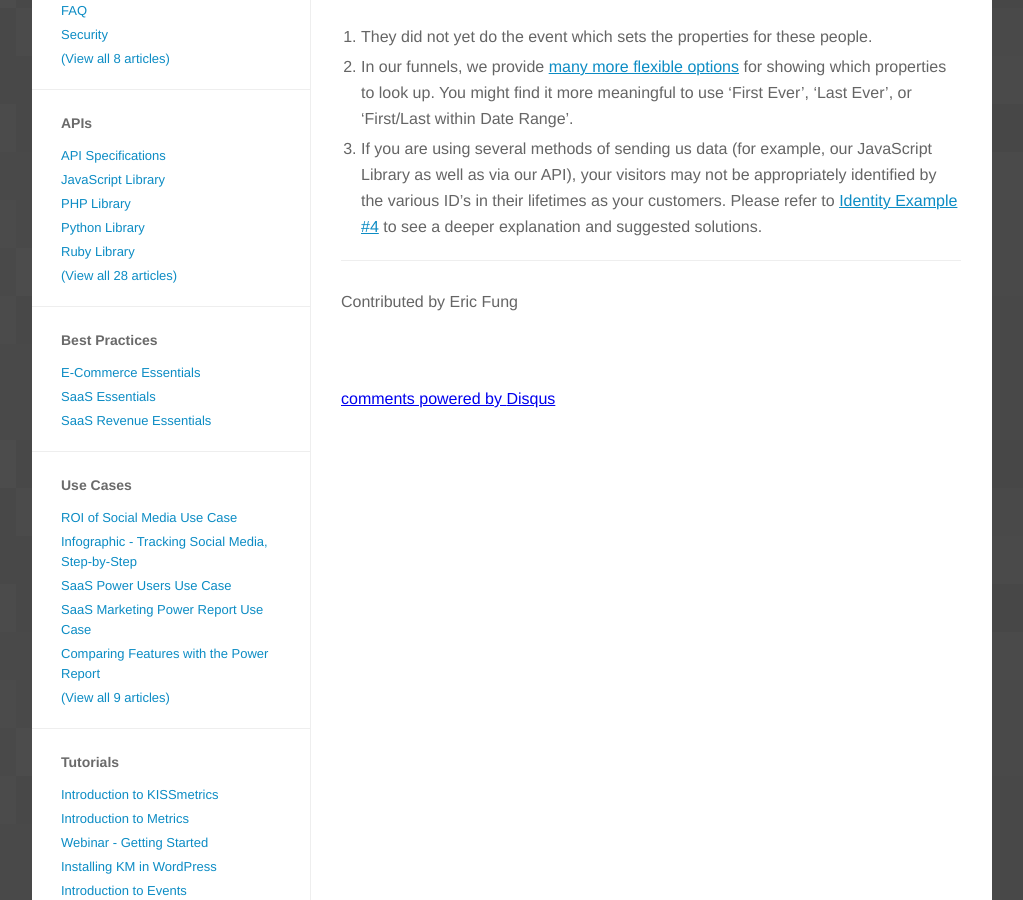
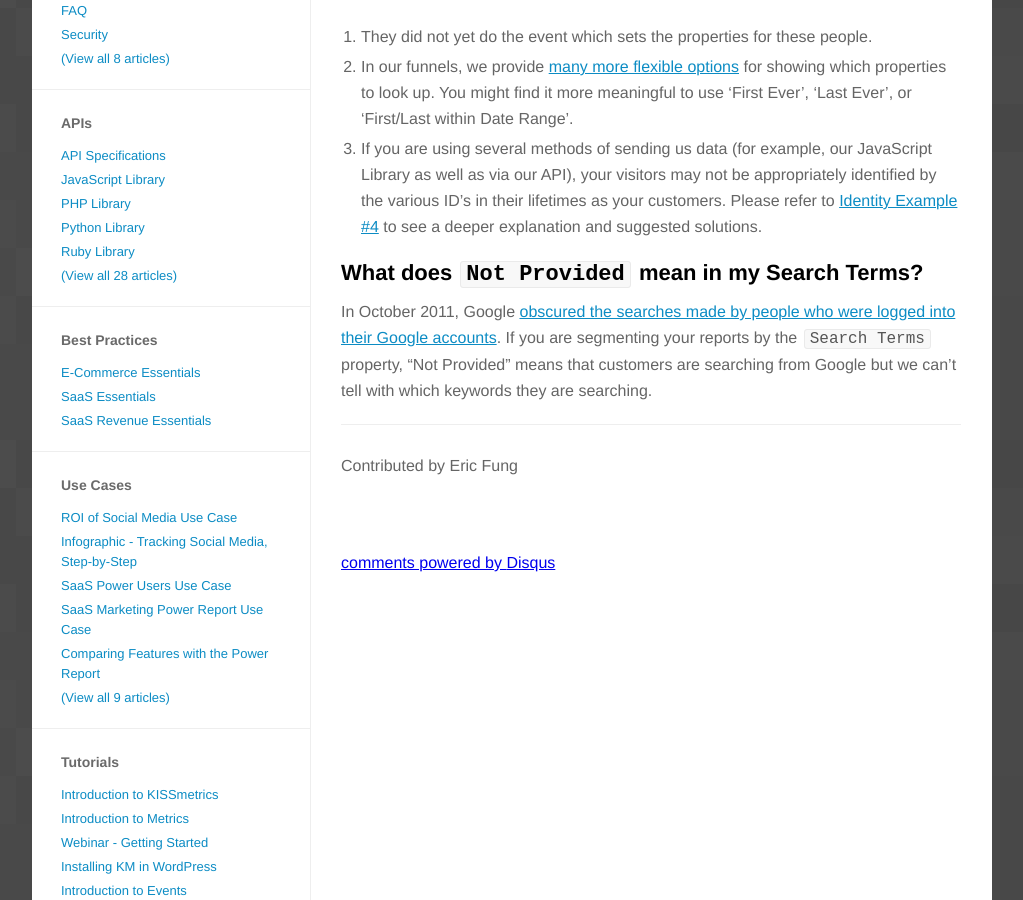
Before and after one commit to kissmetrics/km-support, a Jekyll site: the page built from _posts/2013-03-26-what-does-none-mean.md, in a window 1280 px wide and 900 px high, scrolled down 376 px. Shown: the whole window, without its empty margins (128-1151 px from the left). Built offline with Jekyll 4.4.1, drawn with Linux system fonts in a browser that asks for light colours; nearby versions of some CDN libraries; Markdown is read by kramdown in place of the engine named in the settings; a script that is not in the unit is left out; comment, search, counter and statistics services are not loaded.

Commit message:
Update 2013-03-26-what-does-none-mean.md

```diff
--- a/_posts/2013-03-26-what-does-none-mean.md
+++ b/_posts/2013-03-26-what-does-none-mean.md
@@ -14,5 +14,12 @@ Generally speaking, this means we did not find a value for the KISSmetrics Prope
 2. In our funnels, we provide [many more flexible options][adv] for showing which properties to look up. You might find it more meaningful to use 'First Ever', 'Last Ever', or 'First/Last within Date Range'.
 3. If you are using several methods of sending us data (for example, our JavaScript Library as well as via our API), your visitors may not be appropriately identified by the various ID's in their lifetimes as your customers. Please refer to [Identity Example #4][no-alias] to see a deeper explanation and suggested solutions.
 
+<a name="not-provided"></a>
+## What does `Not Provided` mean in my Search Terms?
+
+In October 2011, Google [obscured the searches made by people who were logged into their Google accounts][not-provided]. If you are segmenting your reports by the `Search Terms` property, "Not Provided" means that customers are searching from Google but we can't tell with which keywords they are searching.
+
+
+[not-provided]: http://www.seomoz.org/blog/google-hides-search-referral-data-with-new-ssl-implementation-emergency-whiteboard-friday
 [adv]: http://support.kissmetrics.com/advanced/advanced-properties#last-property-name-before-some-step-of-this-report
 [no-alias]: http://support.kissmetrics.com/troubleshooting/troubleshooting-identities#4
```
